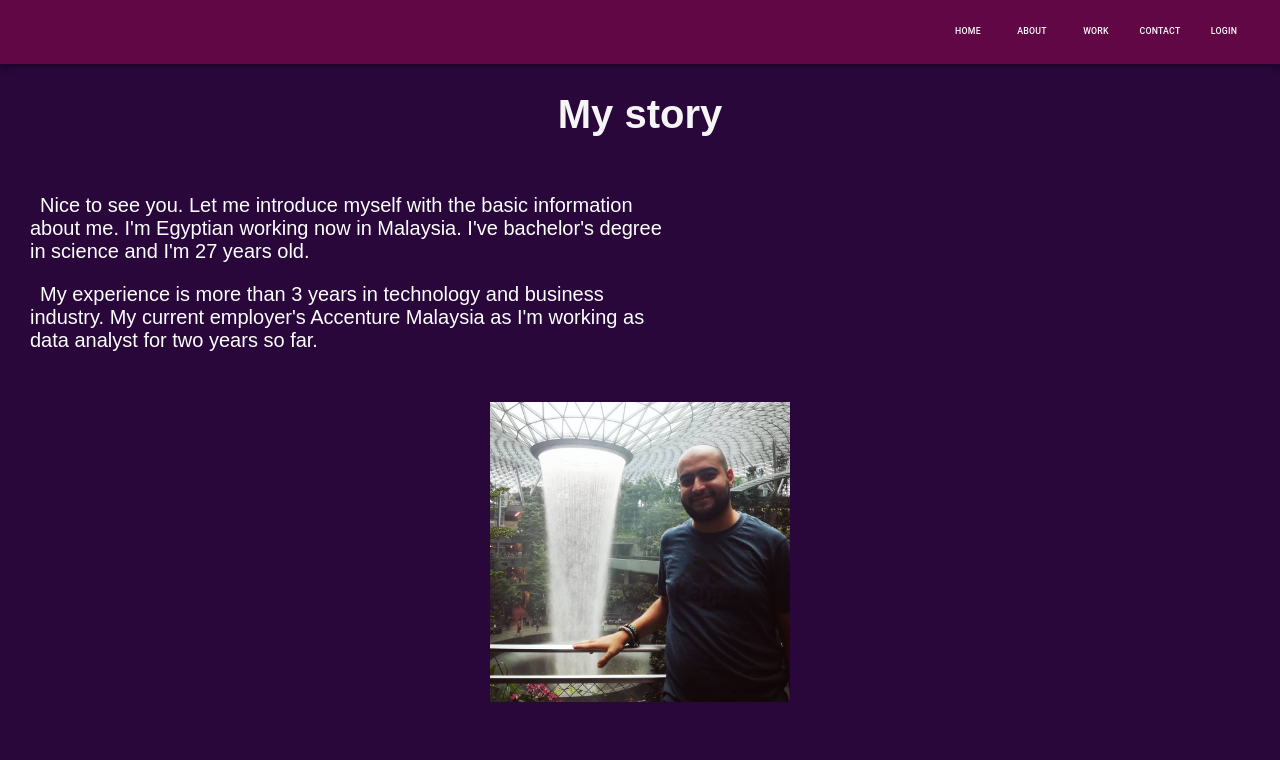
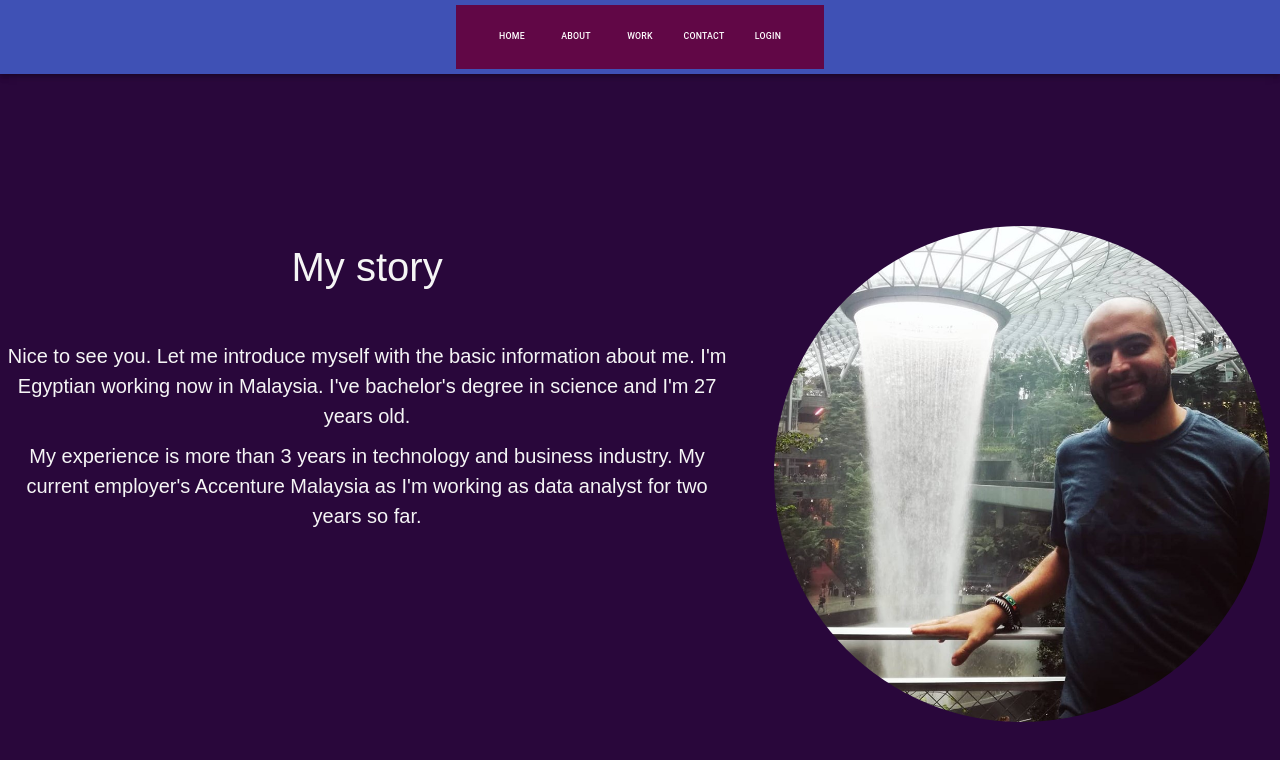
Before and after one commit to MahmoudNafea/portfolio, a React (Create React App) app: page /about in a window 1280 px wide. Shown: the top 760 px of the page. Built offline with nearby package versions, Linux system fonts and the light colour scheme.

Commit message:
using bootstrap

```diff
--- a/src/App.js
+++ b/src/App.js
@@ -1,11 +1,14 @@
 import React from 'react';
-import { BrowserRouter as Router, Route } from 'react-router-dom'
+import { BrowserRouter as Router, Route } from 'react-router-dom';
+
 import Navbar from './components/ui/navbar';
 import HomePage from './components/home';
 import AboutPage from './components/about';
 import WorkPage from './components/work';
 import ContactPage from './components/contact';
 import LoginPage from './components/login';
+
+
 
 
 function App() {
--- a/src/components/about.js
+++ b/src/components/about.js
@@ -1,13 +1,15 @@
 import React from 'react';
-import myphoto from './../img/myphoto.jpg'
+import myphoto from './../img/myphoto.jpg';
+
 
 const AboutPage = () => {
     return (
-        <div >
-            <h1>My story</h1>
-            <div className="about">
-                <div className="text">
-                    <p>
+        <div className="about">
+            <div className="row">
+                <div className="col-sm-7" >
+                    <h1 className="text-center" style={{ marginBottom: 5 + "rem" }}>My story</h1>
+
+                    <p >
                         Nice to see you. Let me introduce myself with the basic information about me.
                          I'm Egyptian working now in Malaysia. I've bachelor's degree in science and I'm 27 years old.
                     </p>
@@ -15,10 +17,19 @@ const AboutPage = () => {
                         My experience is more than 3 years in technology and business industry.
                          My current employer's Accenture Malaysia as I'm working as data analyst for two years so far.
                     </p>
+
                 </div>
-                <img src={myphoto} className="my-photo" alt="myphoto" />
+                <div className="col-sm-5">
+                    <div className="img-wrap">
+                        <img src={myphoto}
+                            alt="myphoto" />
+                    </div>
+                </div>
+
+
+
             </div>
-        </div>
+        </div >
     )
 }
 
--- a/src/index.js
+++ b/src/index.js
@@ -1,7 +1,9 @@
 import React from 'react';
 import ReactDOM from 'react-dom';
 import App from './App';
+import 'bootstrap/dist/css/bootstrap.min.css';
 import './styles/styles.scss';
+
 import 'normalize.css/normalize.css';
 import * as serviceWorker from './serviceWorker';
 
--- a/src/styles/components/_about.scss
+++ b/src/styles/components/_about.scss
@@ -1,54 +1,65 @@
-// .about{
-//     vertical-align: top;
-//     display: inline-block;
-//     overflow: auto;
-//     text-align: center;
-//     width: 100%;
+.about{
+    height: 100vh;
+    display: flex;
+    justify-content: center;
+    align-items: center;
+}
+.img-wrap{
+    width: 100%;
+
+}
+.img-wrap img{
+     border-radius:50%;
+    width: 100%;
+    padding: 10px;
+    // box-shadow: 0 0 10px ;
+}
+// .my-photo{
+//     height: 300px;
+//     position: absolute;
+//     right: 50px;
+//     top: 150px;
+//     border-radius: 50%;
 // }
-.my-photo{
-    height: 300px;
-    width: 300px;
-    // position: relative;
-    // right: 50px;
-    // top: 150px;
-}
 
 
-.text{
-    text-align: left;
-    margin: 20px;
-    padding: 10px;
-    text-indent: 10px;
-    color:white;
-    width: 50%;
 
-}
+// .text{
+//     text-align: left;
+//     margin: 20px;
+//     padding: 10px;
+//     text-indent: 10px;
+//     color:white;
+//     width: 50%;
 
-@media(max-width:360px){
-    // .about{
-    //     vertical-align: top;
-    //     display: inline-block;
-    //     overflow: auto;
-    //     text-align: center;
-    //     width: 100%;
-    // }
-    .text{
-        text-align: center;
-        margin: 20px;
-        padding: 10px;
-        text-indent: 10px;
-        color:white;
-        width: 75%;
-        display: block;
+// }
 
-    }
-    .my-photo{
-        height: 250px;
-        width: 250px;
-    //    vertical-align: top;
+// @media(max-width:800px){
+//     // .about{
+//     //     vertical-align: top;
+//     //     display: inline-block;
+//     //     overflow: auto;
+//     //     text-align: center;
+//     //     width: 100%;
+//     // }
+//     .text{
+//         text-align: center;
+//         margin: 20px;
+//         padding: 10px;
+//         text-indent: 10px;
+//         color:white;
+//         width: 75%;
+//         display: block;
 
-        // position: relative;
-        // right: 50px;
-        // top: 150px;
-    }
-}
+//     }
+//         .my-photo{
+//             height: 250px;
+//             right: auto;
+//             bottom: 0;
+//         }
+//     }
+//     //    vertical-align: top;
+
+//         // position: relative;
+//         // right: 50px;
+//         // top: 150px;
```
